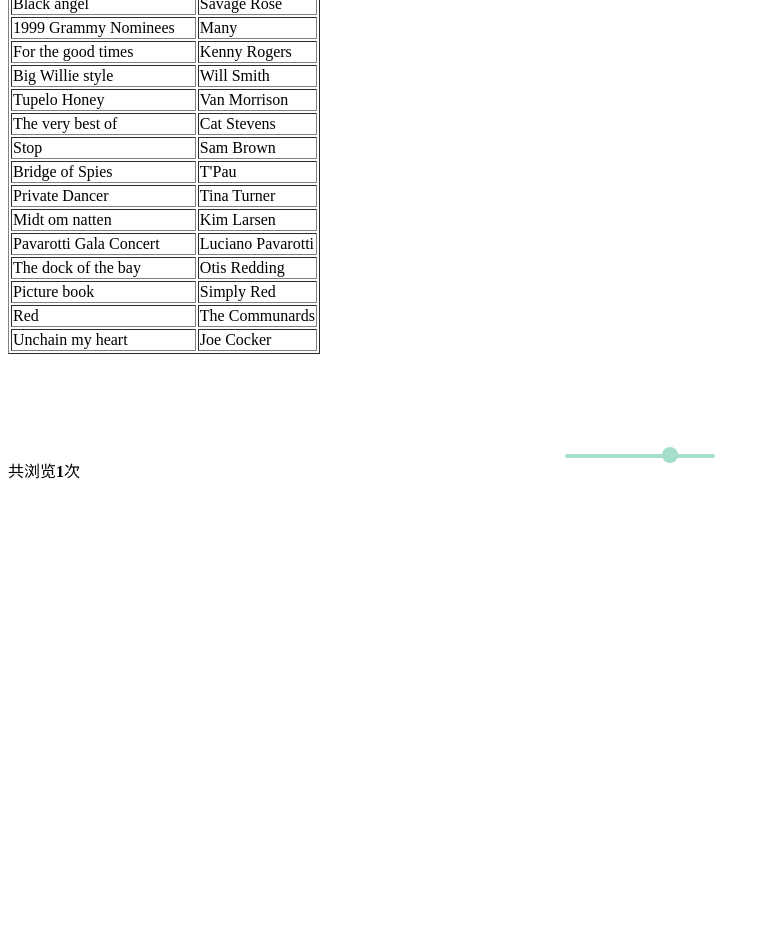
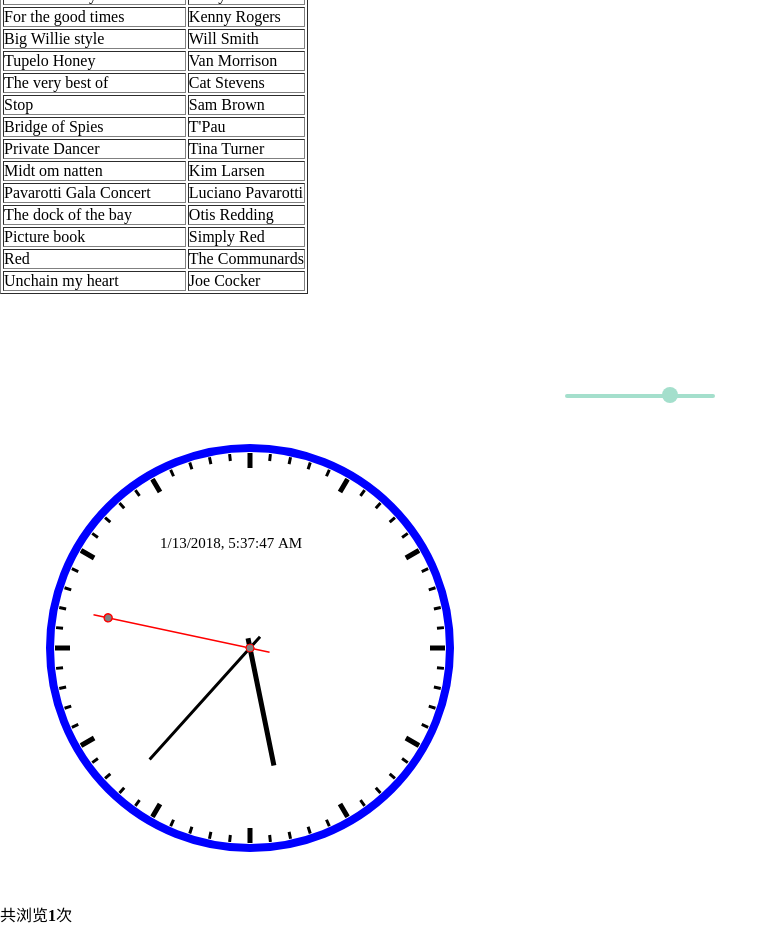
Before and after one commit to xiaowupo10/FirstDemo, a website built with webpack: page index.html in a window 1280 px wide. Shown: the part 300-1229 px from the top of the page, without its empty margins (0-778 px from the left). Before the commit the page ends 800 px from the top, so only its background shows below. Built offline with nearby package versions, Linux system fonts and the light colour scheme.

Commit message:
add new code

```diff
--- a/app/ImgBase64.js
+++ b/app/ImgBase64.js
@@ -1,3 +1,4 @@
+const newStr = require('../img/333.jpg')
 module.exports = function(){
 	function getBase64(url,callback){
         //通过构造函数来创建的 img 实例，在赋予 src 值后就会立刻下载图片，相比 createElement() 创建 <img> 省去了 append()，也就避免了文档冗余和污染
@@ -16,7 +17,7 @@
             callback?callback(dataURL):null; //调用回调函数
         };
     }
-	getBase64(newSrc,(dataURL)=>{
+	getBase64(newStr,(dataURL)=>{
         console.log(dataURL);
     });
 }
--- a/app/demo_work.js
+++ b/app/demo_work.js
@@ -0,0 +1,117 @@
+module.exports = function(){
+	var clock = document.getElementById('clock');
+	var cxt = clock.getContext('2d');
+
+	function drawClock(){
+		cxt.clearRect(0,0,500,500);
+		var now = new Date();
+		var second = now.getSeconds();
+		var minute = now.getMinutes();
+		var hour1 = now.getHours();
+		var hour = hour1 + minute/60;
+		hour = hour > 12 ? hour - 12:hour;
+
+		var time = now.toLocaleString();
+
+		cxt.beginPath();
+		cxt.lineWidth = 8;
+		cxt.strokeStyle = 'blue';
+		cxt.arc(250,250,200,0,360,false);
+		cxt.stroke();
+		cxt.closePath();
+		for(var  i = 0;i < 12; i++){
+			cxt.save();
+			cxt.lineWidth = 5;
+			cxt.strokeStyle = 'black';
+			cxt.translate(250,250);
+			cxt.rotate(i*30*Math.PI/180);
+			cxt.beginPath();
+			cxt.moveTo(0,-180);
+			cxt.lineTo(0,-195);
+			cxt.closePath();
+			cxt.stroke();
+			cxt.restore();
+		}
+		for(var i = 0;i < 60; i++){
+			cxt.save();
+			cxt.lineWidth = 3;
+			cxt.strokeStyle = 'black';
+			cxt.translate(250,250);
+			cxt.rotate(i * 6 * Math.PI/180);
+			cxt.beginPath();
+			cxt.moveTo(0,-188);
+			cxt.lineTo(0,-195);
+			cxt.closePath();
+			cxt.stroke();
+			cxt.restore();
+		}
+		cxt.beginPath();
+		cxt.lineWidth = 1;
+		cxt.strokeStyle = 'red';
+		cxt.fillStyle = 'red';
+		cxt.arc(250,250,4,0,360,false);
+		cxt.fill();
+		cxt.stroke();
+		cxt.closePath();
+
+		cxt.save();
+		cxt.lineWidth=5;
+        cxt.strokeStyle="black";
+        cxt.translate(250,250);
+        cxt.rotate(hour * 30 * Math.PI/180);
+        cxt.beginPath();
+        cxt.moveTo(0,-120);
+        cxt.lineTo(0,10);
+        cxt.closePath();
+        cxt.stroke();
+        cxt.restore();
+
+        cxt.save();
+        cxt.lineWidth = 3;
+        cxt.strokeStyle = 'black';
+        cxt.translate(250,250);
+        cxt.rotate(minute*6*Math.PI/180);
+        cxt.beginPath();
+        cxt.moveTo(0,-150);
+        cxt.lineTo(0,15);
+        cxt.closePath();
+        cxt.stroke();
+        cxt.restore();
+
+        cxt.save();
+        cxt.lineWidth="1.5";
+        cxt.strokeStyle="red";
+        cxt.translate(250,250);
+        cxt.rotate(second*6*Math.PI/180);
+        cxt.beginPath();
+        cxt.moveTo(0,-160);
+        cxt.lineTo(0,20);
+        cxt.closePath();
+        cxt.stroke();
+        //秒针前端小点
+        cxt.beginPath();
+        //外环为红色
+        cxt.strokeStyle="red";
+        //灰色填充
+        cxt.fillStyle="gray";
+        cxt.arc(0,-145,4,0,360,false);
+        cxt.fill();
+        cxt.closePath();
+        cxt.stroke();
+        cxt.restore();
+
+        cxt.beginPath();
+        cxt.lineWidth = 1;
+        cxt.strokeStyle = 'red';
+        cxt.fillStyle = 'gray';
+        cxt.arc(250,250,4,0,360,false);
+        cxt.fill();
+        cxt.stroke();
+        cxt.closePath();
+        cxt.font = '15px HEITI';
+        cxt.fillStyle = 'black';
+        cxt.fillText(time,160,150);
+	}
+	drawClock();
+    setInterval(drawClock,1000);
+}
--- a/app/main.js
+++ b/app/main.js
@@ -1,5 +1,9 @@
 const greeter = require('./Greeter.js');
 const other = require('./Other.js');
+const imgBase = require('./ImgBase64.js');
+const work = require('./demo_work.js');
 require('../css/index.css')
 document.querySelector("#root").appendChild(greeter());
 document.querySelector("#root").appendChild(other());
+// imgBase()
+work()
--- a/css/index.css
+++ b/css/index.css
@@ -1,3 +1,7 @@
+*{
+	margin:0;
+	padding: 0;
+}
 .loading{
 	width: 150px;
     height: 4px;
@@ -36,3 +40,60 @@
 		background: lightblue;
 	}
 }
+.calendar{
+	width:240px;
+	height: 240px;
+	display: block;
+}
+.calendar .calendar-title-box{
+	position: relative;
+	width:100%;
+	height: 36px;
+	line-height: 36px;
+	text-align: center;
+	border-bottom: 1px solid #ddd;
+}
+.calendar .prev-month{
+	position: absolute;
+	top:12px;
+	left: 0;
+	display: inline-block;
+	width:0;
+	height: 0;
+	border-left: 0;
+	border-top: 6px solid transparent;
+	border-right: 8px solid #999;
+	border-bottom: 6px solid transparent;
+	cursor: pointer;
+}
+.calendar .next-month{
+	position: absolute;
+	top: 12px;
+	right: 0;
+	display: inline-block;
+	width: 0;
+	height: 0;
+	border-right: 0;
+	border-top: 6px solid transparent;
+	border-left: 8px solid #999;
+	border-bottom: 6px solid transparent;
+	cursor: pointer;
+}
+.calendar-table{
+	width:100%;
+	border-collapse: collapse;
+	text-align: center;
+}
+.calendar-table tr{
+	height: 30px;
+	line-height: 30px;
+}
+.currentDay{
+	color:red;
+}
+.currentMonth{
+	color: #999;
+}
+.otherMonth{
+	color: #ede;
+}
--- a/index.html
+++ b/index.html
@@ -10,7 +10,9 @@
 <div class="loading">
 	<span></span>
 </div>
+<canvas width="500" height="500" id="clock"></canvas>
 <div>共浏览<b id="allCount">0</b>次</div>
+<div class="calendar" id="calendar"></div>
 <script src="bundle.js"></script>
 </body>
 </html>
```
Also changed, not shown: public/common.js (added, +34 -0 lines), img/333.jpg (added).
